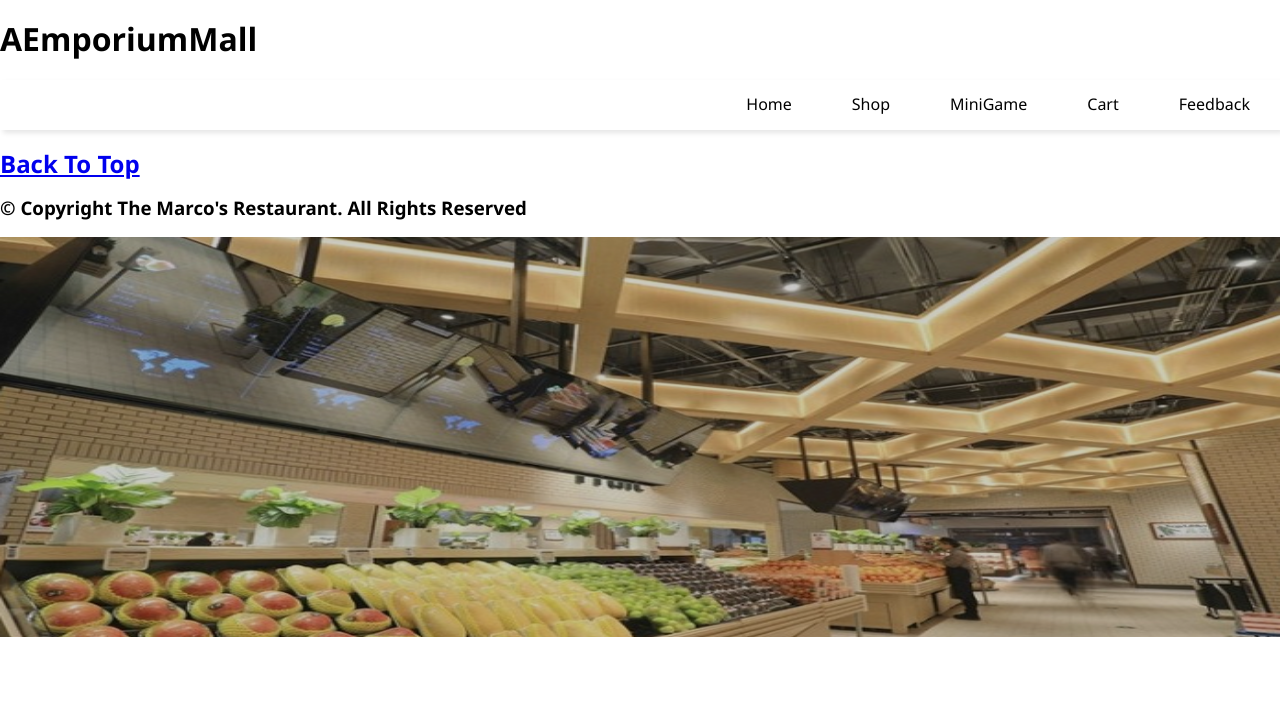
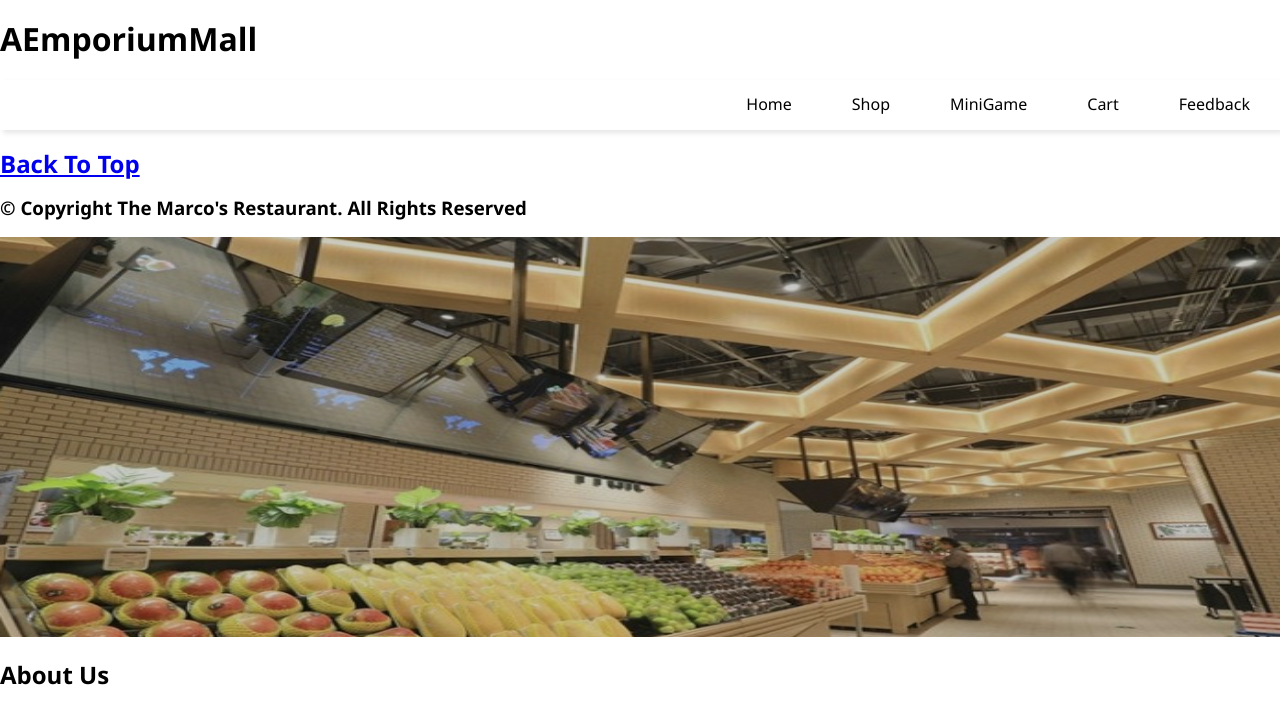
Before and after one commit to edisonchew/FED_Assignment2, a plain HTML site: page Index.html in a window 1280 px wide. Drawn offline with Linux system fonts and the light colour scheme.

Commit message:
Inserted a text in index.html

```diff
--- a/Index.html
+++ b/Index.html
@@ -22,6 +22,6 @@
             </div>
         </section>
 
-        </div>
+        <h2>About Us</h2>
     </body>
 </html>
```
